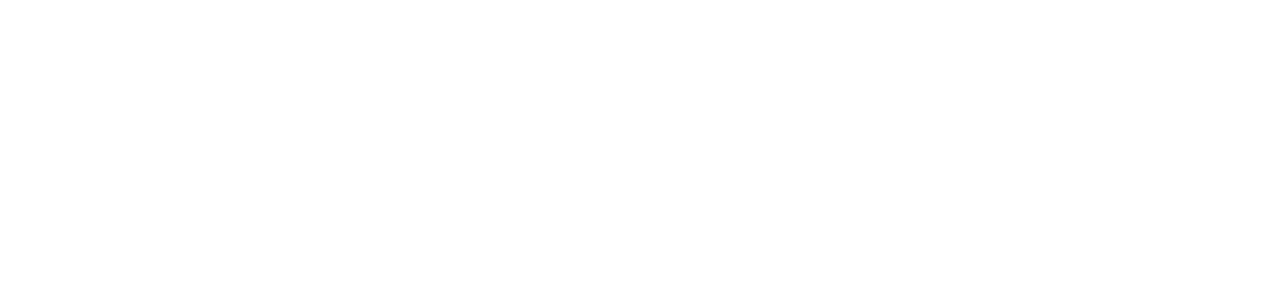
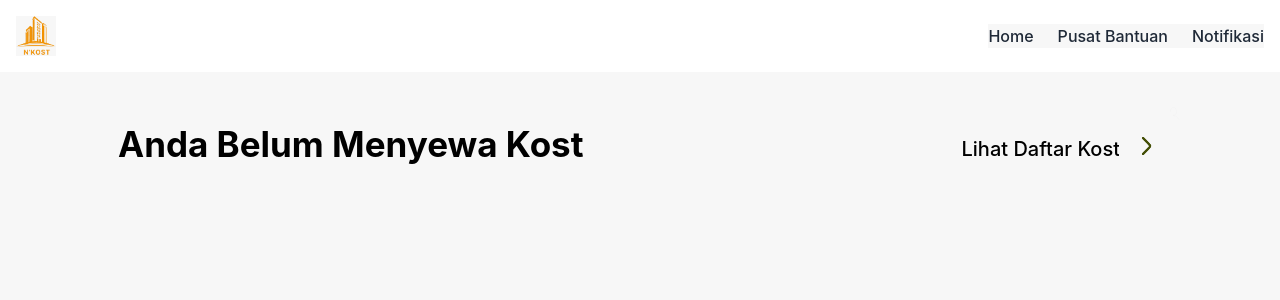
Before and after one commit to Yofandra/Client_NKost, a React (Vite) app: page /penyewa/dashboard/belum/menyewa in a window 1280 px wide. Before the commit this address had no page. Shown: the top 300 px of the page. Built offline with nearby package versions, Linux system fonts and the light colour scheme; a web font is replaced by a local one.

Commit message:
belumMenyewa

```diff
--- a/src/main.jsx
+++ b/src/main.jsx
@@ -11,6 +11,7 @@
 import PageLaporan from './pages/penyewa/PageLaporan';
 import PageDaftarKost from './pages/penyewa/PageDaftarKost';
 import PageSewaKamar from './pages/penyewa/PageSewaKamar';
+import DashboardBelumMenyewa from './pages/penyewa/DashboardBelumMenyewa';
 
 ReactDOM.render(
   <React.StrictMode>
@@ -26,6 +27,7 @@
         <Route path="/penyewa/laporan" element={<PageLaporan />} />
         <Route path="/penyewa/daftar/kost" element={<PageDaftarKost />} />
         <Route path="/penyewa/sewa/kamar" element={<PageSewaKamar />} />
+        <Route path="/penyewa/dashboard/belum/menyewa" element={<DashboardBelumMenyewa />} />
       </Routes>
     </BrowserRouter>
   </React.StrictMode>,
--- /dev/null
+++ b/src/pages/penyewa/DashboardBelumMenyewa.jsx
@@ -0,0 +1,43 @@
+import Size24pxIcon from "../../components/Size24pxIcon";
+import Navbar from "../../components/Navbar";
+
+const DashboardBelumMenyewa = () => {
+  return (
+    <>
+      <Navbar />
+    <div className="w-full relative bg-whitesmoke h-[673px] overflow-hidden text-left text-[35px] text-black font-inter">
+      <div className="absolute top-[146px] left-[1760px] w-[427px] h-[249px]">
+        <div className="absolute top-[0px] left-[0px] rounded-[10px] bg-dimgray w-[427px] h-[249px]" />
+      </div>
+      <img
+        className="absolute h-[2.54%] w-[3.47%] top-[4.95%] right-[6.6%] bottom-[92.51%] left-[89.93%] max-w-full overflow-hidden max-h-full"
+        alt=""
+        src="/group-2552.svg"
+      />
+      <button className="cursor-pointer [border:none] p-0 bg-[transparent] absolute top-[40px] right-[107px] w-[214px] h-[67px]">
+        <div className="absolute top-[0px] right-[0px] w-[214px] h-[67px]">
+          <div className="absolute top-[22px] right-[53px] text-[20px] font-medium font-inter text-darkolivegreen text-left">
+            Lihat Daftar Kost
+          </div>
+          <Size24pxIcon
+            size24pxIconSize24px="/chevronright.svg"
+            size24pxIconWidth="54px"
+            size24pxIconHeight="67px"
+            size24pxIconPosition="absolute"
+            size24pxIconTop="0px"
+            size24pxIconLeft="160px"
+          />
+        </div>
+      </button>
+      <div className="absolute top-[1064px] left-[93px] w-6 h-6">
+        <div className="absolute top-[0px] left-[0px] w-6 h-6" />
+      </div>
+      <b className="absolute top-[46px] left-[118px]">
+        Anda Belum Menyewa Kost
+      </b>
+    </div>
+    </>
+  );
+};
+
+export default DashboardBelumMenyewa;
```
